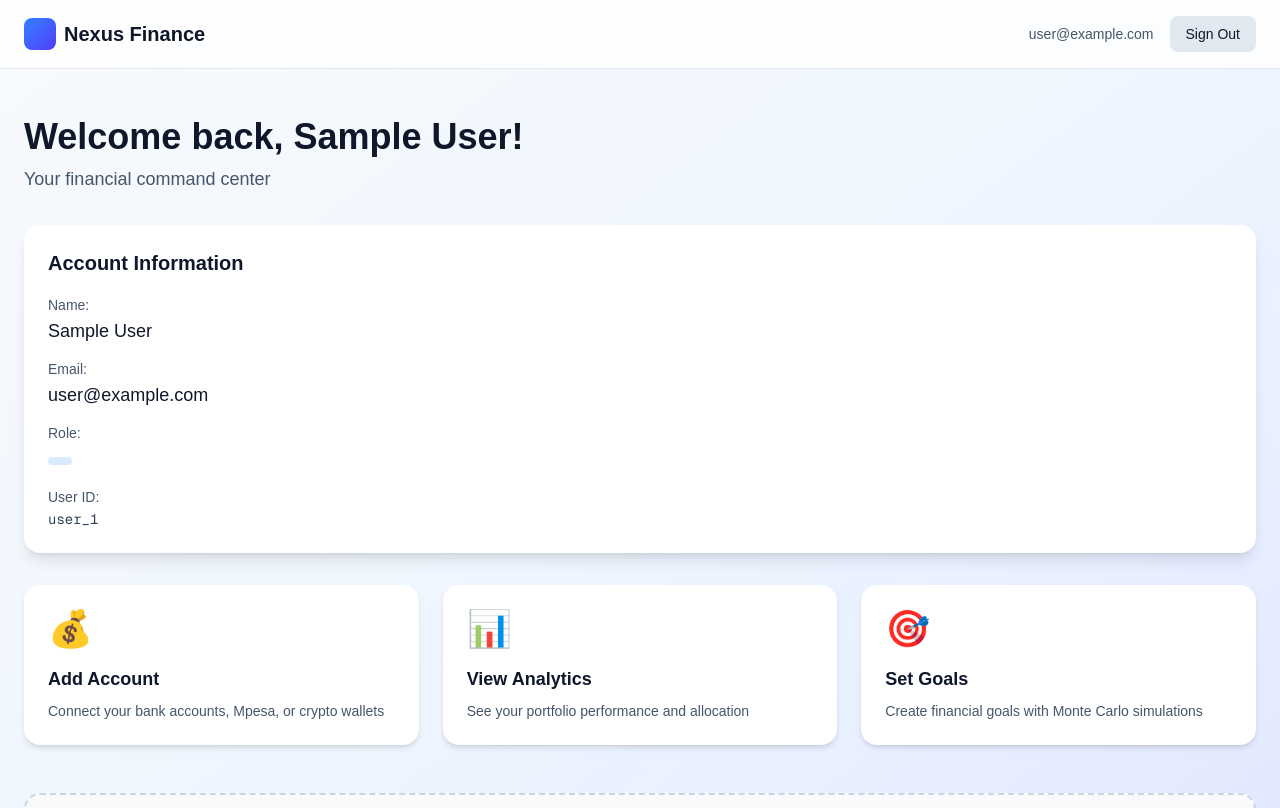
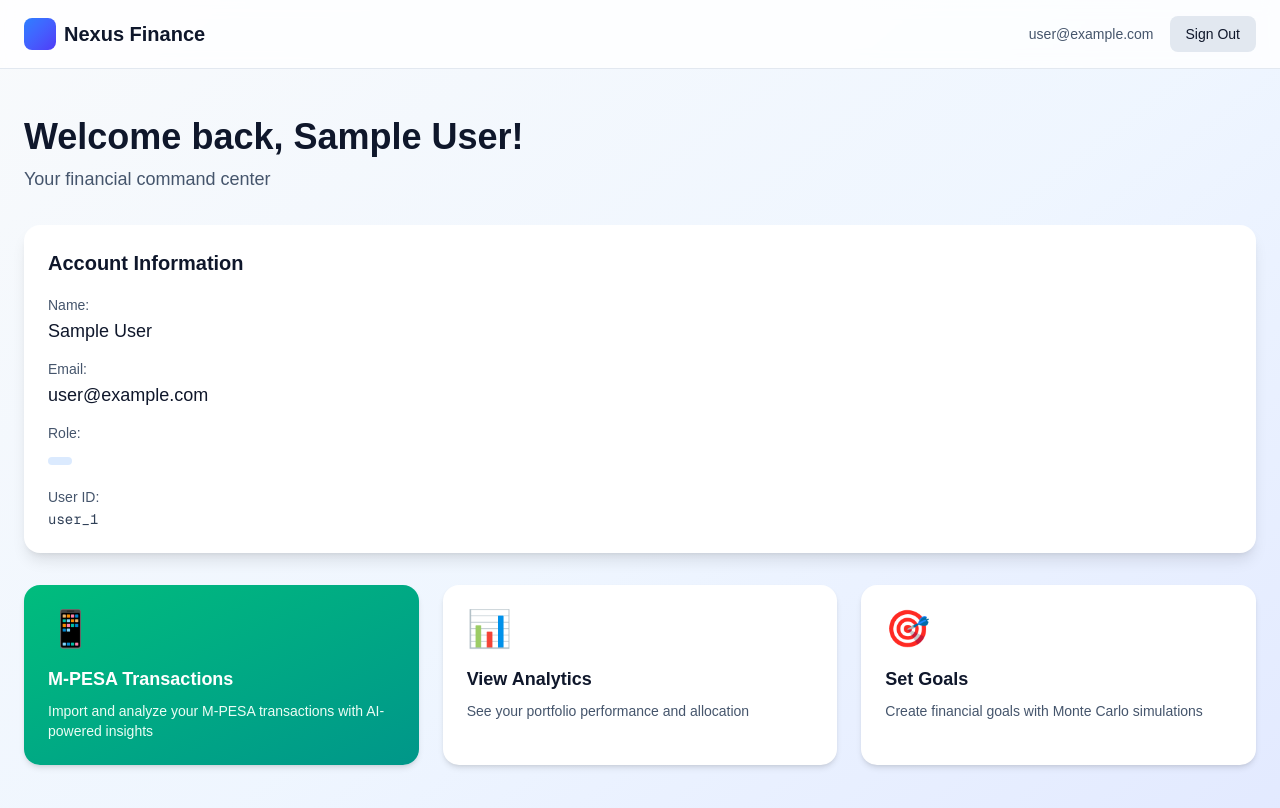
Before and after one commit to Abogeerick/nexus-app, a Next.js app: page /dashboard in a window 1280 px wide. Shown: the top 808 px of the page. Built offline with nearby package versions, Linux system fonts and the light colour scheme; no server answers; sample sign-in values are in the browser's storage.

Commit message:
feat(mpesa): Create MPESA Dashboard page with upload, analytics, and transactions sections

```diff
--- /dev/null
+++ b/src/app/dashboard/mpesa/page.tsx
@@ -0,0 +1,72 @@
+/**
+ * MPESA Dashboard Page
+ *
+ * Main page for MPESA transaction management
+ * - Upload CSV/SMS
+ * - View transactions
+ * - Analytics
+ */
+
+import { auth } from "@/lib/auth/auth";
+import { redirect } from "next/navigation";
+import MpesaUpload from "@/components/mpesa/MpesaUpload";
+import MpesaTransactions from "@/components/mpesa/MpesaTransactions";
+import MpesaAnalytics from "@/components/mpesa/MpesaAnalytics";
+
+export default async function MpesaDashboardPage() {
+  const session = await auth();
+
+  if (!session || !session.user) {
+    redirect("/auth/signin");
+  }
+
+  return (
+    <div className="min-h-screen bg-gradient-to-br from-slate-50 via-emerald-50 to-teal-100 dark:from-slate-900 dark:via-slate-800 dark:to-slate-900">
+      {/* Header */}
+      <div className="border-b border-slate-200 bg-white/80 backdrop-blur dark:border-slate-700 dark:bg-slate-900/80">
+        <div className="container mx-auto px-6 py-6">
+          <div className="flex items-center justify-between">
+            <div>
+              <h1 className="text-3xl font-bold text-slate-900 dark:text-white">
+                M-PESA Transactions
+              </h1>
+              <p className="mt-1 text-sm text-slate-600 dark:text-slate-300">
+                Import, analyze, and track your M-PESA transactions
+              </p>
+            </div>
+            <div className="flex items-center space-x-3">
+              <div className="rounded-lg bg-emerald-50 px-4 py-2 dark:bg-emerald-900/20">
+                <p className="text-xs text-emerald-600 dark:text-emerald-400">
+                  Currency
+                </p>
+                <p className="text-lg font-bold text-emerald-700 dark:text-emerald-300">
+                  KES
+                </p>
+              </div>
+            </div>
+          </div>
+        </div>
+      </div>
+
+      {/* Main Content */}
+      <div className="container mx-auto px-6 py-8">
+        <div className="grid gap-6 lg:grid-cols-1">
+          {/* Upload Section */}
+          <section>
+            <MpesaUpload />
+          </section>
+
+          {/* Analytics Section */}
+          <section>
+            <MpesaAnalytics />
+          </section>
+
+          {/* Transactions List */}
+          <section>
+            <MpesaTransactions />
+          </section>
+        </div>
+      </div>
+    </div>
+  );
+}
--- a/src/app/dashboard/page.tsx
+++ b/src/app/dashboard/page.tsx
@@ -6,6 +6,7 @@
 
 import { auth } from "@/lib/auth/auth";
 import { redirect } from "next/navigation";
+import Link from "next/link";
 import SignOutButton from "@/components/auth/SignOutButton";
 
 export default async function DashboardPage() {
@@ -91,15 +92,15 @@ export default async function DashboardPage() {
 
         {/* Quick Actions */}
         <div className="grid grid-cols-1 gap-6 md:grid-cols-3">
-          <div className="rounded-2xl bg-white p-6 shadow-md transition-all hover:scale-[1.02] hover:shadow-lg dark:bg-slate-800">
-            <div className="mb-4 text-4xl">💰</div>
-            <h3 className="mb-2 text-lg font-semibold text-slate-900 dark:text-white">
-              Add Account
+          <Link href="/dashboard/mpesa" className="rounded-2xl bg-gradient-to-br from-emerald-500 to-teal-600 p-6 shadow-md transition-all hover:scale-[1.02] hover:shadow-xl">
+            <div className="mb-4 text-4xl">📱</div>
+            <h3 className="mb-2 text-lg font-semibold text-white">
+              M-PESA Transactions
             </h3>
-            <p className="text-sm text-slate-600 dark:text-slate-300">
-              Connect your bank accounts, Mpesa, or crypto wallets
+            <p className="text-sm text-emerald-50">
+              Import and analyze your M-PESA transactions with AI-powered insights
             </p>
-          </div>
+          </Link>
 
           <div className="rounded-2xl bg-white p-6 shadow-md transition-all hover:scale-[1.02] hover:shadow-lg dark:bg-slate-800">
             <div className="mb-4 text-4xl">📊</div>
```
